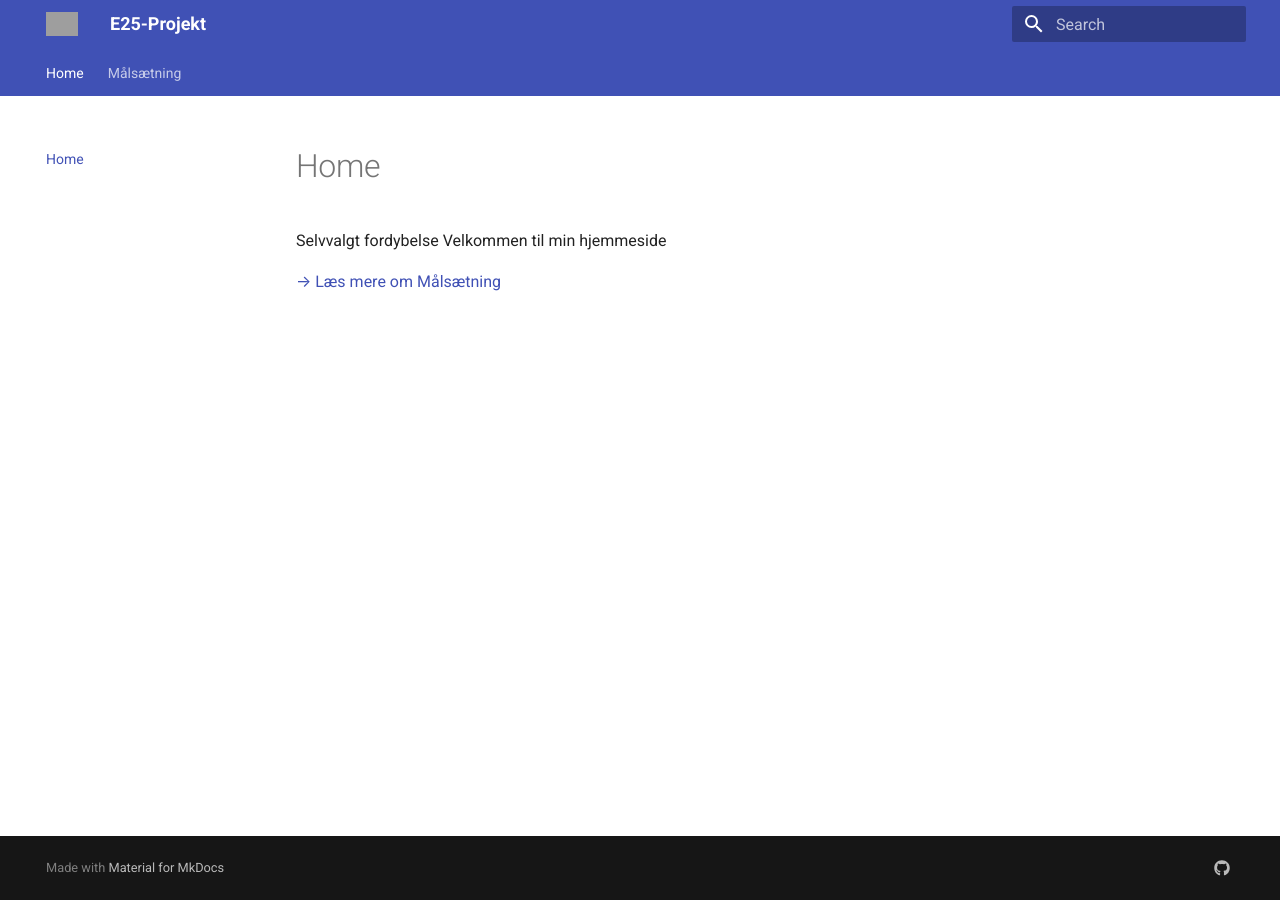
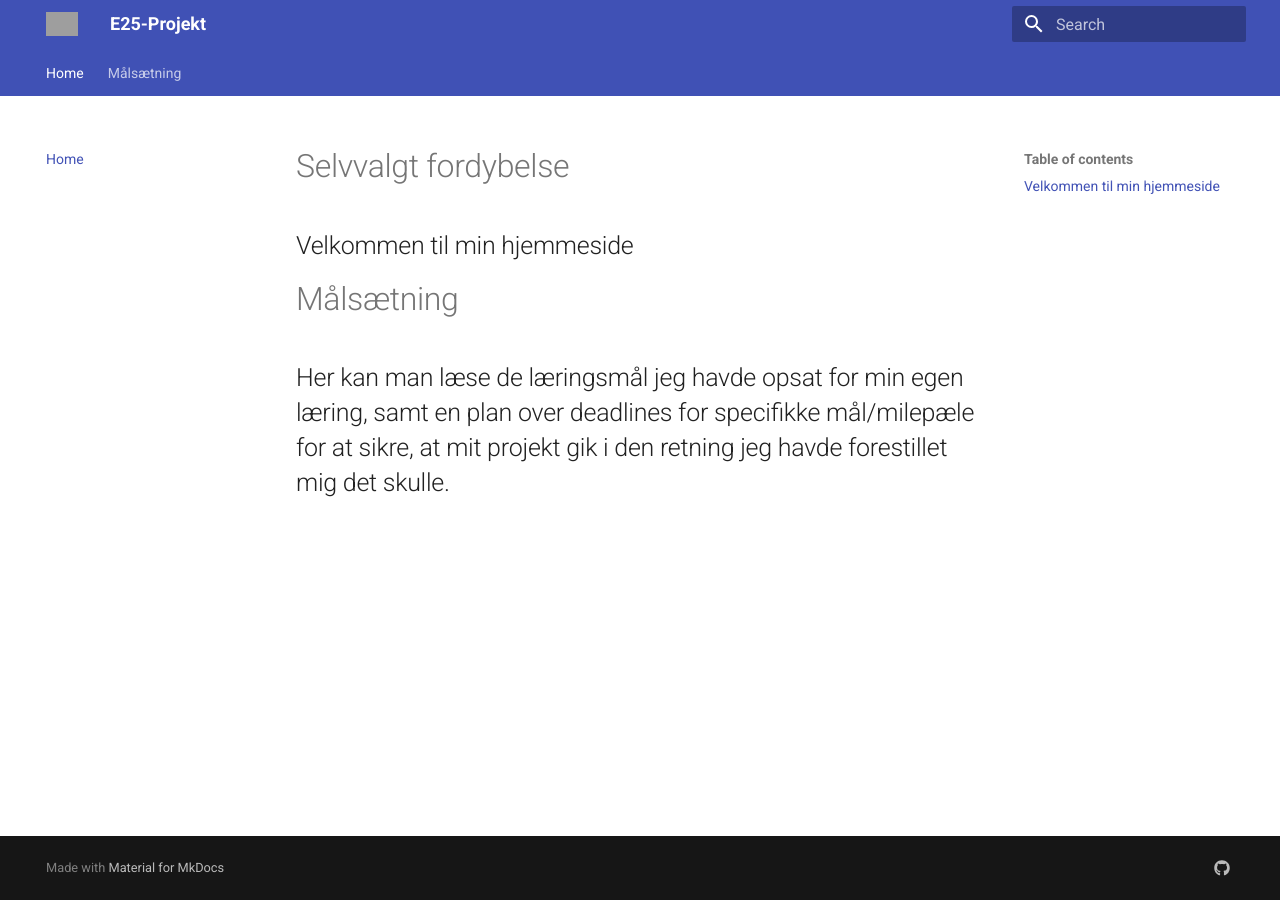
Before and after one commit to Efily/E25-Projekt, an MkDocs documentation site: the page built from docs/index.md, in a window 1280 px wide. Built offline with MkDocs 1.6.1 and Material for MkDocs 9.7.7, drawn with Linux system fonts in a browser that asks for light colours; grey boxes are pictures that could not be loaded.

Commit message:
Update index.md

```diff
--- a/docs/index.md
+++ b/docs/index.md
@@ -1,4 +1,7 @@
-Selvvalgt fordybelse
-Velkommen til min hjemmeside
+#Selvvalgt fordybelse
 
-[→ Læs mere om Målsætning](maalsaetning.md)
+##Velkommen til min hjemmeside
+
+#Målsætning
+
+##Her kan man læse de læringsmål jeg havde opsat for min egen læring, samt en plan over deadlines for specifikke mål/milepæle for at sikre, at mit projekt gik i den retning jeg havde forestillet mig det skulle.
```
